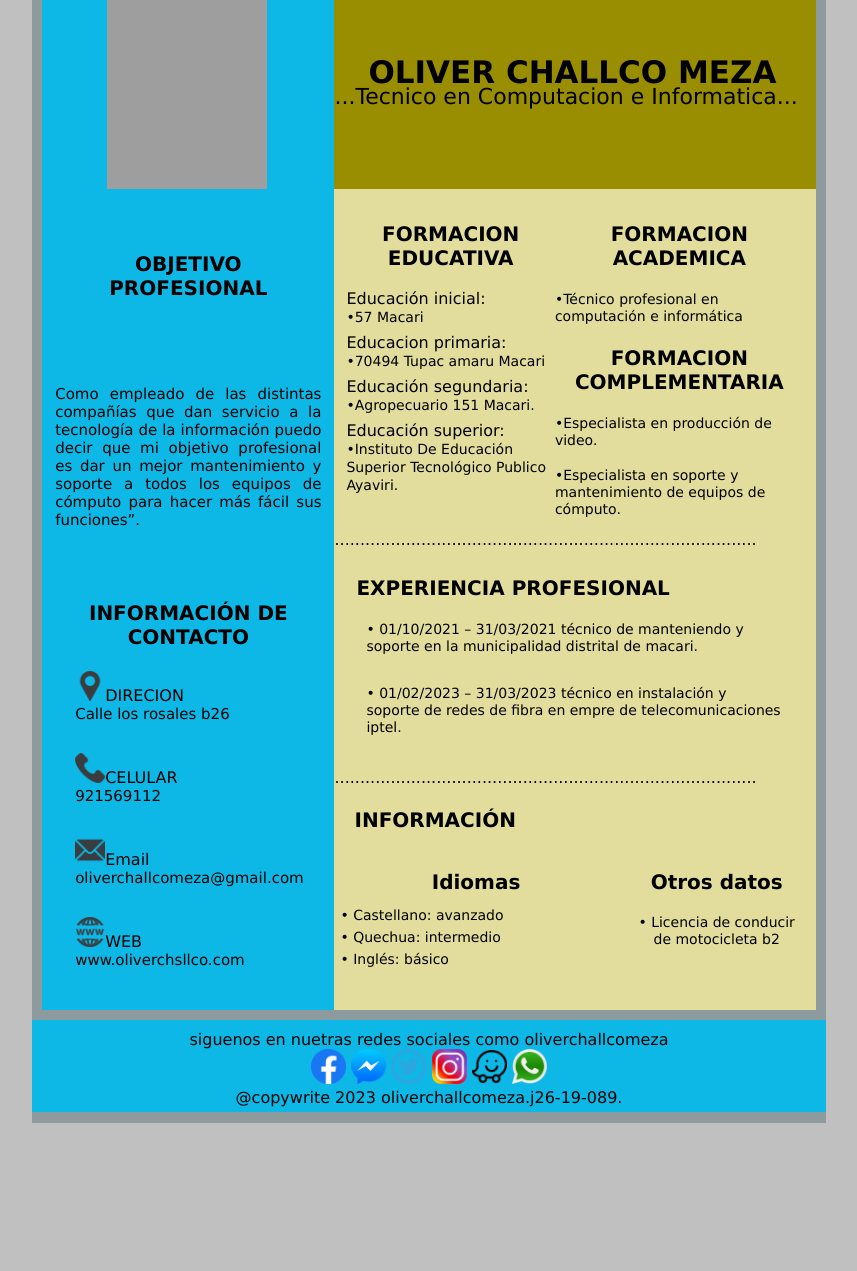
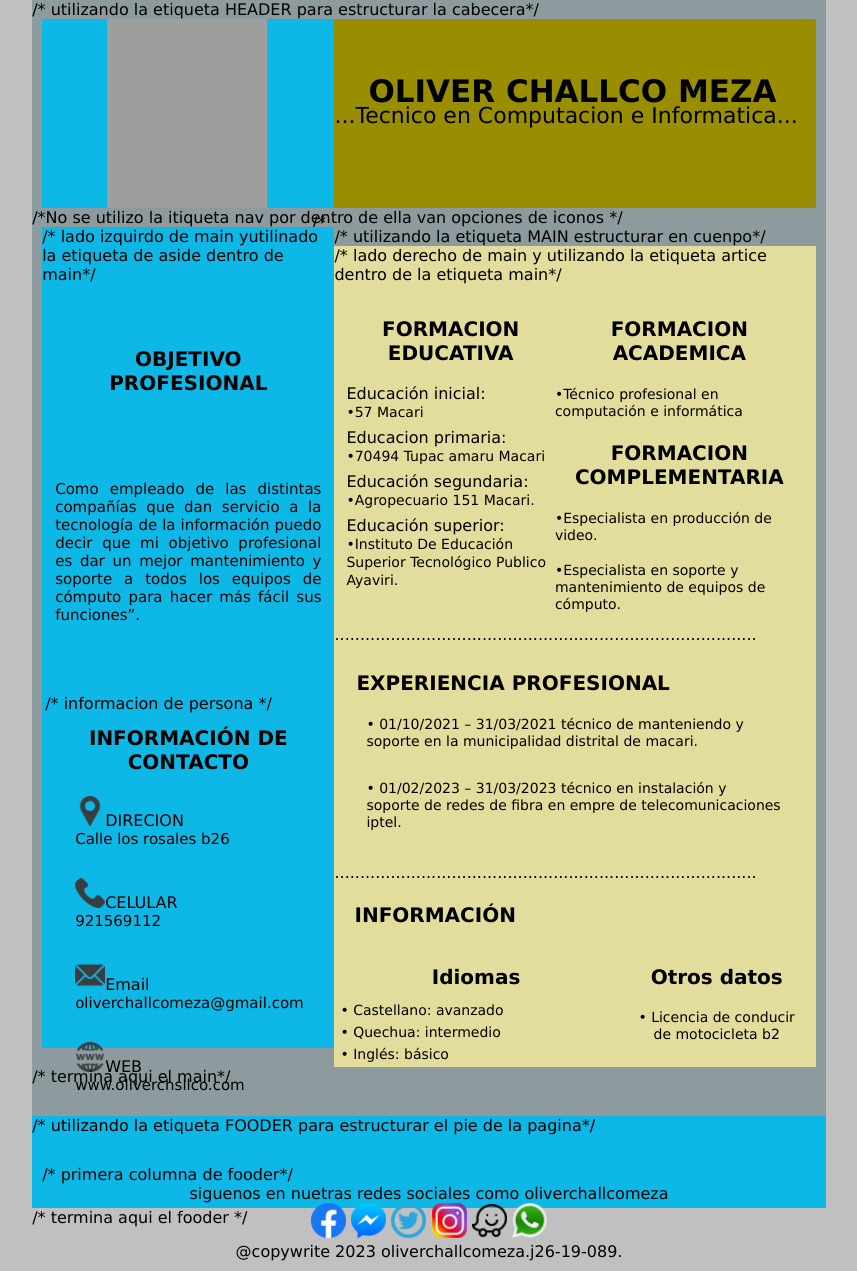
Before and after one commit to oliverchallcomez/Trabajo1-Curriculum-General, a plain HTML site: page index.html in a window 1280 px wide. Shown: the whole page, without its empty margins (211-1068 px from the left). Before the commit the page ends 1123 px from the top, so only its background shows below. Drawn offline with Linux system fonts and the light colour scheme; grey boxes are pictures that could not be loaded.

Commit message:
actulizando trabajo mi trabajo

```diff
--- a/index.html
+++ b/index.html
@@ -9,10 +9,10 @@
 </head>
 <body>
 
-    <header>
+    <header> /* utilizando la etiqueta HEADER para estructurar la cabecera*/
         <section id="foto">
             <div id="fot">
-                <img id="im1" src="img/Foto.jpg">
+                <img id="im1" src="img/Foto.jpg"> /* foto del la persona*/
             </div>
         </section>
 
@@ -25,12 +25,13 @@
 
     </header>
 
-    <nav>
+    <nav> /*No se utilizo la itiqueta nav por dentro de ella van opciones de iconos */
 
     </nav>
 
-    <main>
-        <aside id="lado_izquierdo">
+    <main>/* utilizando la etiqueta MAIN estructurar en cuenpo*/
+
+        <aside id="lado_izquierdo">/* lado izquirdo de main yutilinado la etiqueta de aside dentro de main*/
         <div id="contenedor1">
             <div>
                 <h2 id="objetivo">OBJETIVO PROFESIONAL</h2>
@@ -42,7 +43,7 @@
                 </p>
             </div>
 
-            <div class="info1">
+            <div class="info1"> /* informacion de persona */
                 <h2 class="heading1">INFORMACIÓN DE CONTACTO</h2>
                 <p class="p1"><img class="im" src="img/location.png"></span>DIRECION<span> <br>Calle los rosales b26</span></p>
                 <p class="p1"><img class="im" src="img/call.png"></span>CELULAR<span> <br>921569112</span></p>
@@ -52,7 +53,7 @@
         </div>
         </aside>
 
-        <article id="lado_derecho">
+        <article id="lado_derecho"> /* lado derecho de main y utilizando la etiqueta artice dentro de la etiqueta main*/
 
             <div id="contenedor2">
 
@@ -102,11 +103,11 @@
         </div>
 
         </article>
-    </main>
+    </main> /* termina aqui el  main*/
 
-    <footer>
+    <footer> /* utilizando la etiqueta FOODER para estructurar el pie de la pagina*/
         <div>
-            <div class="columna6">
+            <div class="columna6"> /* primera columna de fooder*/
                 <p class="p7"></span>siguenos en nuetras redes sociales como oliverchallcomeza<span> <br>
                     <img id="im3" src="img/facebook.png">
                     <img id="im3" src="img/mensagger.png">
@@ -120,7 +121,7 @@
 
             </div>
         </div>
-    </footer>
+    </footer> /* termina aqui el fooder */
 
 </body>
 
```
Also changed, not shown: css/estilos.css (+13 -3 lines), formulario.html (deleted).
